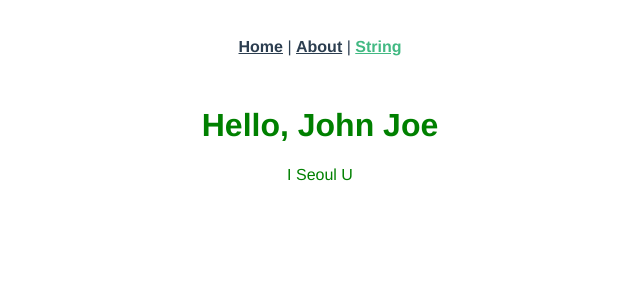
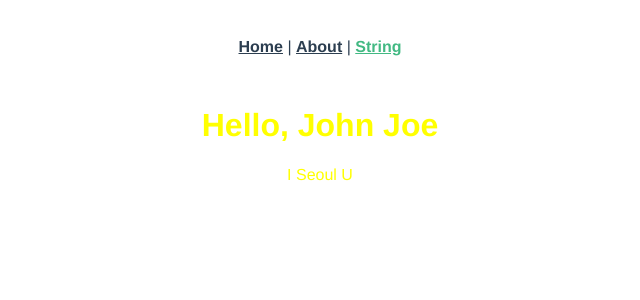
Before and after one commit to kyun9072/vue, a Vue app: page /databinding/string in a window 1280 px wide. Shown: the top 300 px of the page, without its empty margins (320-960 px from the left). Built offline with nearby package versions, Linux system fonts and the light colour scheme.

Commit message:
conflict 테스트 dev

```diff
--- a/src/views/1_databinding/DataBindingStringView.vue
+++ b/src/views/1_databinding/DataBindingStringView.vue
@@ -18,6 +18,6 @@ export default {
 </script>
 <style scoped>
 .text-red {
-  color: green;
+  color: yellow;
 }
 </style>
```
